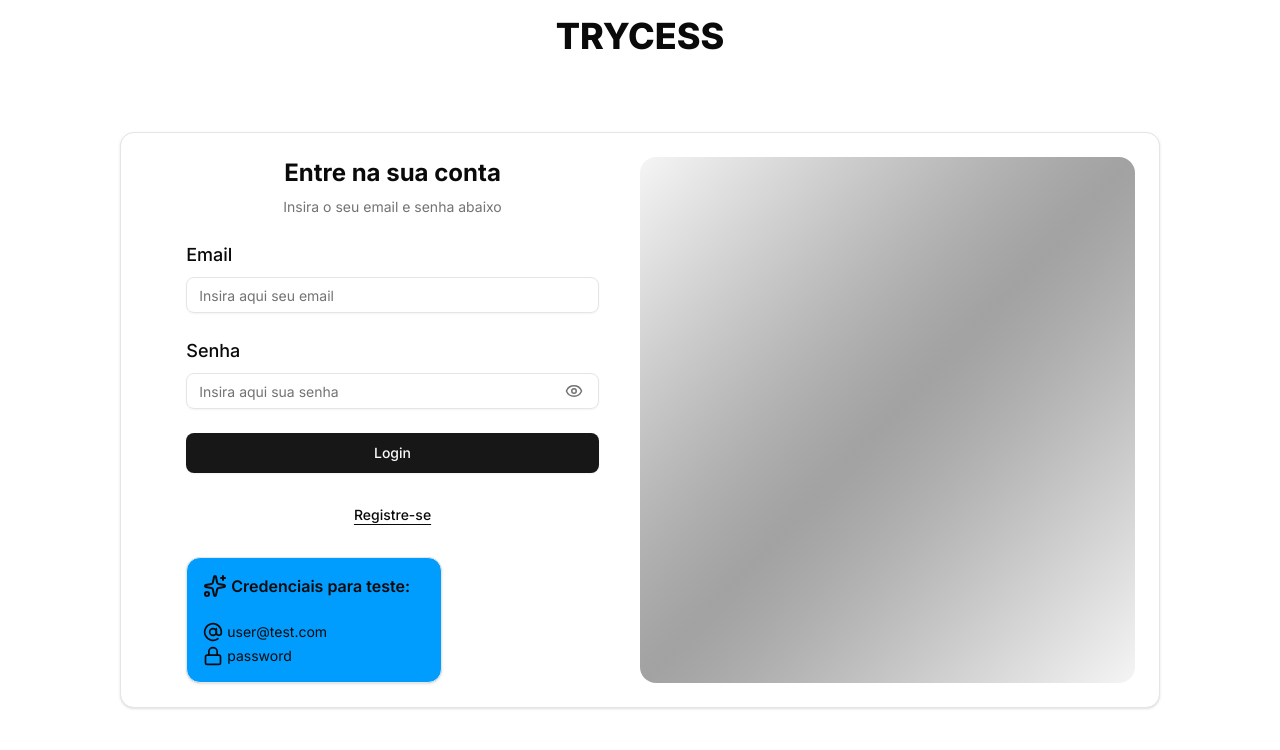
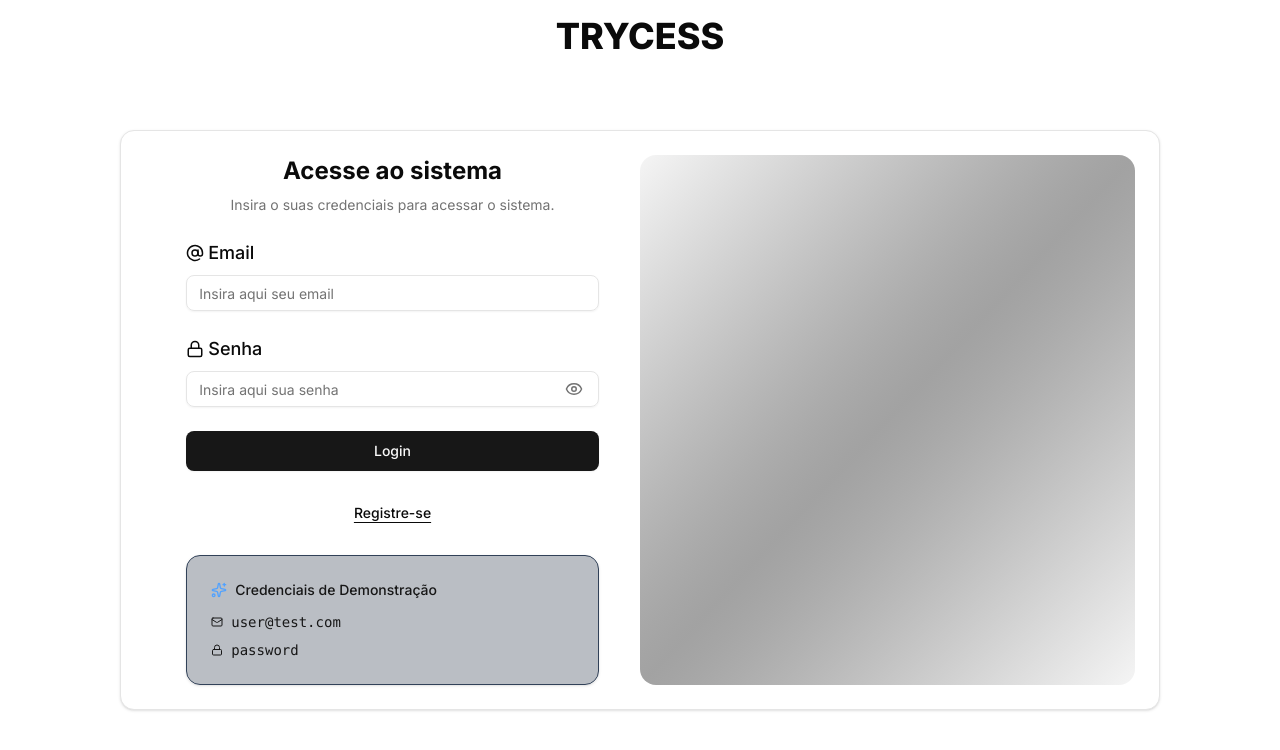
Before and after one commit to e17gomes/trycess, a Next.js app: page /login in a window 1280 px wide. Shown: the top 750 px of the page. Built offline with nearby package versions, Linux system fonts and the light colour scheme.

Commit message:
refactor: improvements in ui

```diff
--- a/src/app/(private)/dashboard/_components/products_table.tsx
+++ b/src/app/(private)/dashboard/_components/products_table.tsx
@@ -17,6 +17,8 @@ import { Loader } from "~/components/ui/atoms/loader";
 import { Card } from "~/components/ui/atoms/card";
 import { TableLoader } from "~/components/ui/molecules/tableLoader";
 import { useProducts } from "~/hooks/useProducts";
+import { Search } from "lucide-react";
+import AddProduct from "~/components/ui/molecules/addProduct";
 
 export function ProductsTable() {
   const { allProducts, columns, isFetching, pagination, setPagination, table } =
@@ -24,16 +26,21 @@ export function ProductsTable() {
 
   return (
     <Loader loading={isFetching} fallback={<TableLoader />}>
-      <div className="w-full">
-        <div className="flex items-center py-4">
+      <div className="w-full flex flex-col gap-2">
+        <div className="flex justify-between items-center">
+        <div className="flex items-center px-2 border rounded-lg w-fit">
+          <Search size={14} />
           <Input
             placeholder="Filtre por nome"
             value={(table.getColumn("name")?.getFilterValue() as string) ?? ""}
             onChange={(event) =>
               table.getColumn("name")?.setFilterValue(event.target.value)
             }
-            className="max-w-sm"
-          />
+            className="max-w-sm border-none shadow-none focus:!ring-0
+            "
+            />
+          </div>
+         <AddProduct />
         </div>
         <Card className="rounded-md border p-0">
           <Table internDivClassName="max-h-96">
--- a/src/app/(private)/dashboard/page.tsx
+++ b/src/app/(private)/dashboard/page.tsx
@@ -6,11 +6,10 @@ import { ProductsTable } from "./_components/products_table";
 
 const DashboardPage = () => {
   return (
-    <Card className="min-h-[45rem] max-h-[50rem] overflow-auto">
-      <CardTitle className="text-4xl font-bold text-center">
+    <Card className="min-h-[30rem] max-h-[50rem] overflow-auto py-4">
+      <CardTitle className="text-2xl font-bold px-8 ">
         Meus produtos
       </CardTitle>
-      <AddProduct />
 
       <CardContent>
         <ProductsTable />
--- a/src/app/(private)/layout.tsx
+++ b/src/app/(private)/layout.tsx
@@ -8,10 +8,12 @@ export default function RootLayout({
   children: React.ReactNode;
 }>) {
   return (
-    <div className="m-4 mb-0 min-h-[97dvh]">
+    <div className="mx-4 min-h-screen mb-0 flex flex-col">
       <Header />
-      {children}
-      <footer className="p-8 mt-4 border-t flex gap-4 bottom-0 w-full justify-between text-accent-foreground/70">
+      <div className="flex flex-col flex-grow flex-1">
+        {children}
+      </div>
+      <footer className="p-4 mt-4 border-t flex gap-4 bottom-0 w-full justify-between text-accent-foreground/70">
         <span className="flex items-center gap-1">
           Trycess <Copyright size={12} />
         </span>
--- a/src/components/ui/molecules/addProduct.tsx
+++ b/src/components/ui/molecules/addProduct.tsx
@@ -68,7 +68,7 @@ const AddProduct = () => {
   return (
     <Dialog onOpenChange={resetOnCloseHandler(createProductForm)}>
       <DialogTrigger asChild>
-        <Button className="m-4 rounded-full p-6 text-lg" size={"lg"}>
+        <Button className=" mx-7 p-4 text- w-fit px-8" size={"sm"} variant={"outline"}>
           <PlusCircle /> Adicionar novo produto
         </Button>
       </DialogTrigger>
--- a/src/components/ui/organisms/header.tsx
+++ b/src/components/ui/organisms/header.tsx
@@ -6,12 +6,12 @@ import Link from "next/link";
 
 export const Header = () => {
   return (
-    <div className="bg-accent rounded-full p-4 mb-4 flex items-center justify-between">
-      <div className="">
+    <div className="bg-accent rounded-full py-2 px-4 my-4 flex items-center justify-between top-1">
+      <div >
         <ModeToggle />
       </div>
       <div>
-        <h1 className="font-bold text-2xl"> TRYCESS </h1>
+        <h1 className="font-seminbold text-2xl"> TRYCESS </h1>
       </div>
       <div className="flex items-center gap-4 ">
         <Button
--- a/src/components/ui/organisms/loginForm.tsx
+++ b/src/components/ui/organisms/loginForm.tsx
@@ -11,9 +11,9 @@ import {
   FormLabel,
   FormMessage,
 } from "../atoms/form";
-import { Card, CardDescription, CardTitle } from "../atoms/card";
+import { Card, CardContent, CardDescription, CardTitle } from "../atoms/card";
 import { useState } from "react";
-import { AtSign, Eye, EyeOff, Lock, Stars } from "lucide-react";
+import { AtSign, Eye, EyeOff, Lock, Mail, Sparkles, Stars } from "lucide-react";
 import { useRouter } from "next/navigation";
 
 export function LoginForm({
@@ -32,9 +32,9 @@ export function LoginForm({
         {...props}
       >
         <div className="flex flex-col items-center gap-2 text-center">
-          <h1 className="text-2xl font-bold">Entre na sua conta</h1>
+          <h1 className="text-2xl font-bold">Acesse ao sistema</h1>
           <p className="text-muted-foreground text-sm text-balance">
-            Insira o seu email e senha abaixo
+            Insira o suas credenciais para acessar o sistema.
           </p>
         </div>
         <div className="flex flex-col gap-6">
@@ -44,7 +44,7 @@ export function LoginForm({
               name="email"
               render={({ field }) => (
                 <FormItem>
-                  <FormLabel>Email</FormLabel>
+                  <FormLabel className="flex items-center gap-1"> <AtSign size={18}/> Email</FormLabel>
                   <FormControl>
                     <Input placeholder="Insira aqui seu email" {...field} />
                   </FormControl>
@@ -60,7 +60,7 @@ export function LoginForm({
               render={({ field }) => {
                 return (
                   <FormItem>
-                    <FormLabel htmlFor="password">Senha</FormLabel>
+                    <FormLabel htmlFor="password" className="flex items-center gap-1"><Lock size={18}/> Senha</FormLabel>
                     <FormControl>
                       <div className="relative">
                         <Input
@@ -108,20 +108,24 @@ export function LoginForm({
             Registre-se
           </Button>
         </div>
-        <Card className="bg-chart-1 p-4 w-64 ">
-          <CardTitle className="flex gap-1 items-center">
-            <Stars /> Credenciais para teste:
-          </CardTitle>
-          <CardDescription className="text-card-foreground flex flex-col gap-1">
-            <span className="flex gap-1 items-center">
-              <AtSign size={20} />
-              user@test.com
-            </span>
-            <span className="flex gap-1 items-center">
-              <Lock size={20} /> password
-            </span>
-          </CardDescription>
-        </Card>
+ <Card className="bg-slate-800/30 border-slate-700">
+            <CardContent >
+              <div className="flex items-center gap-2 mb-3">
+                <Sparkles className="h-4 w-4 text-blue-400" />
+                <span className="text-sm font-medium text-accent-foreground">Credenciais de Demonstração</span>
+              </div>
+              <div className="space-y-2 text-sm">
+                <div className="flex items-center gap-2 text-accent-foreground">
+                  <Mail className="h-3 w-3" />
+                  <span className="font-mono">user@test.com</span>
+                </div>
+                <div className="flex items-center gap-2 text-accent-foreground">
+                  <Lock className="h-3 w-3" />
+                  <span className="font-mono">password</span>
+                </div>
+              </div>
+            </CardContent>
+          </Card>
       </form>
     </Form>
   );
```
Also changed, not shown: package.json (+7 -2 lines), 1 other file (tests, documents, lock files or other folders).
